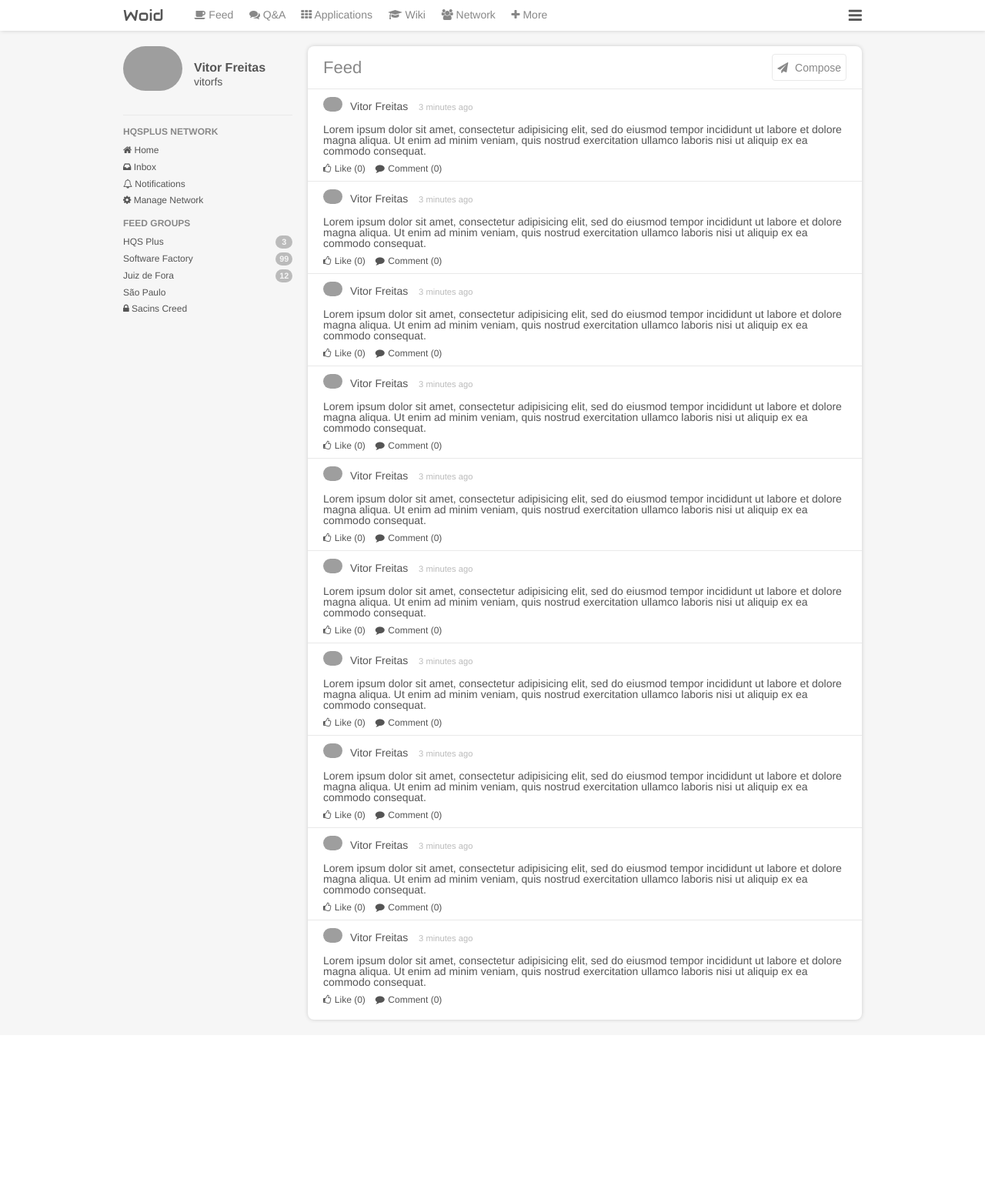
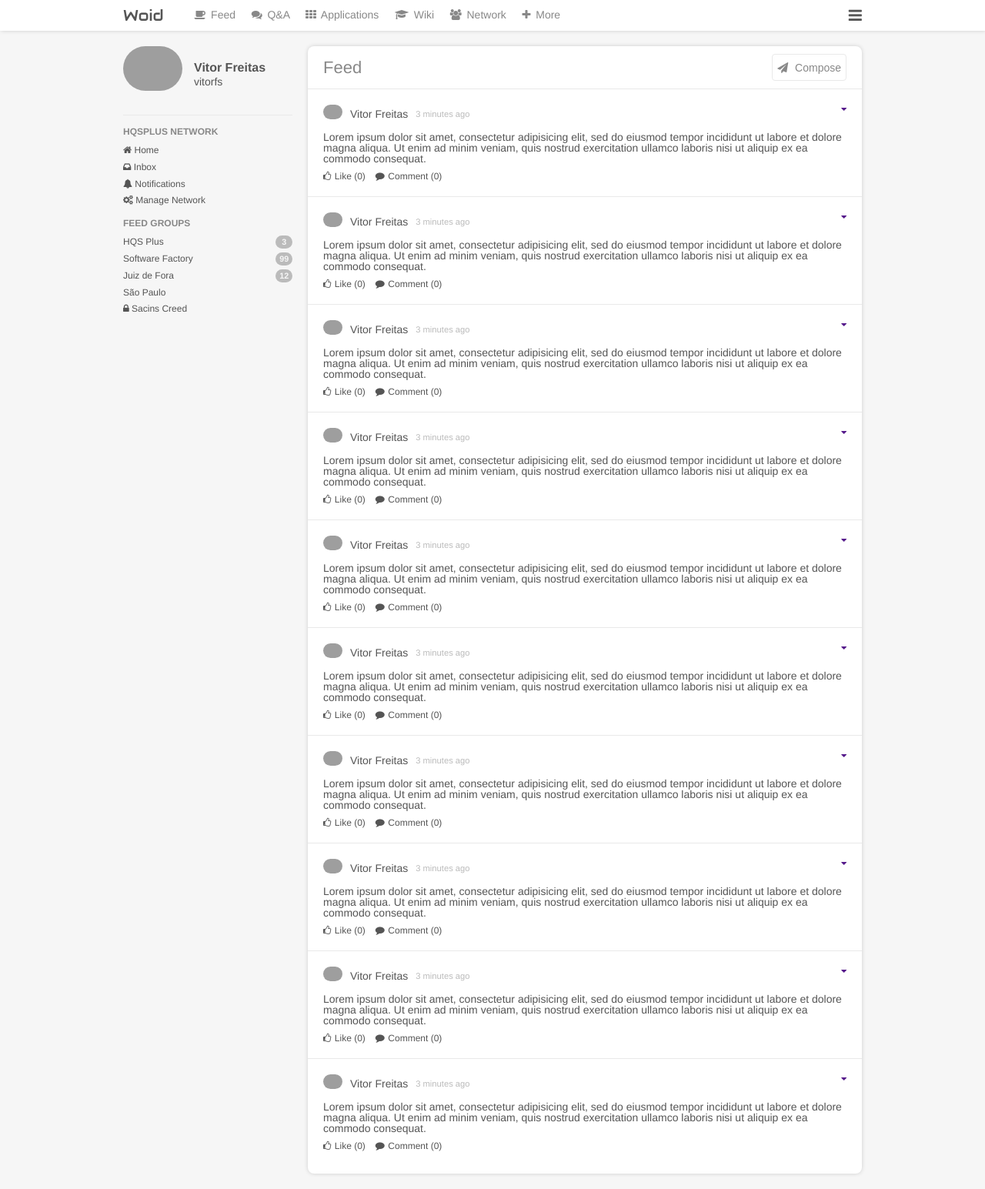
Before and after one commit to vitorfs/bootcamp2, a Django app: page /feed/ in a window 1280 px wide. Shown: the whole page at 77% size. Before the commit the page ends 1329 px from the top, so only its background shows below. Run offline with Django 3.2, Linux system fonts and the light colour scheme; grey boxes are pictures that could not be loaded.

Commit message:
add caret to feed

```diff
--- a/woid/core/templates/core/index.html
+++ b/woid/core/templates/core/index.html
@@ -2,7 +2,7 @@
 
 {% block main %}
 	<div class="content-header">
-		<h2>Home</h2>
+		<h2>HQSPlus Network</h2>
 	</div>
 	<div class="content-body">
 
--- a/woid/feed/static/css/feed.css
+++ b/woid/feed/static/css/feed.css
@@ -7,7 +7,7 @@
 }
 
 .stream .feed {
-  padding: 10px 20px;
+  padding: 20px 20px;
 }
 
 .stream .feed h3 img {
@@ -27,12 +27,15 @@
   color: #555;
   line-height: 25px;
   margin-left: 10px;
+  float: left;
 }
 
-.stream .feed h3 small {
+.stream .feed h3 span {
   color: #bbb;
   font-size: .8em;
   margin-left: 10px;
+  float: left;
+  line-height: 25px;
 }
 
 .stream .feed p {
@@ -53,3 +56,8 @@
 .stream .feed .interaction a span {
   margin-right: .1em;
 }
+
+.stream .feed .feed-settings {
+  float: right;
+  font-size: 1.2em;
+}
--- a/woid/feed/templates/feed/partial/feed.html
+++ b/woid/feed/templates/feed/partial/feed.html
@@ -1,9 +1,12 @@
 <li>
 	<div class="feed">
+		<a href="" class="feed-settings">
+			<span class="fa fa-caret-down"></span>
+		</a>
 		<h3>
 			<img src="https://avatars1.githubusercontent.com/u/1429529?v=2&s=460">
 			<a href="#">Vitor Freitas</a>
-			<small>3 minutes ago</small>
+			<span>3 minutes ago</span>
 		</h3>
 		<p>
 			Lorem ipsum dolor sit amet, consectetur adipisicing elit, sed do eiusmod
--- a/woid/static/css/base.css
+++ b/woid/static/css/base.css
@@ -78,6 +78,10 @@ header ul li {
 header ul li a {
   color: #888;
   text-decoration: none;
+}
+
+header ul li a span {
+  margin-right: .2em;
 }
 
 header ul li a:hover,
--- a/woid/templates/base.html
+++ b/woid/templates/base.html
@@ -78,8 +78,8 @@
           <ul>
             <li><a href="{% url 'home' %}"><span class="fa fa-home"></span> Home</a></li>
             <li><a href=""><span class="fa fa-inbox"></span> Inbox</a></li>
-            <li><a href=""><span class="fa fa-bell-o"></span> Notifications</a></li>
-            <li><a href=""><span class="fa fa-cog"></span> Manage Network</a></li>
+            <li><a href=""><span class="fa fa-bell"></span> Notifications</a></li>
+            <li><a href=""><span class="fa fa-cogs"></span> Manage Network</a></li>
           </ul>
           {% block context_menu %}
           {% endblock context_menu %}
```
